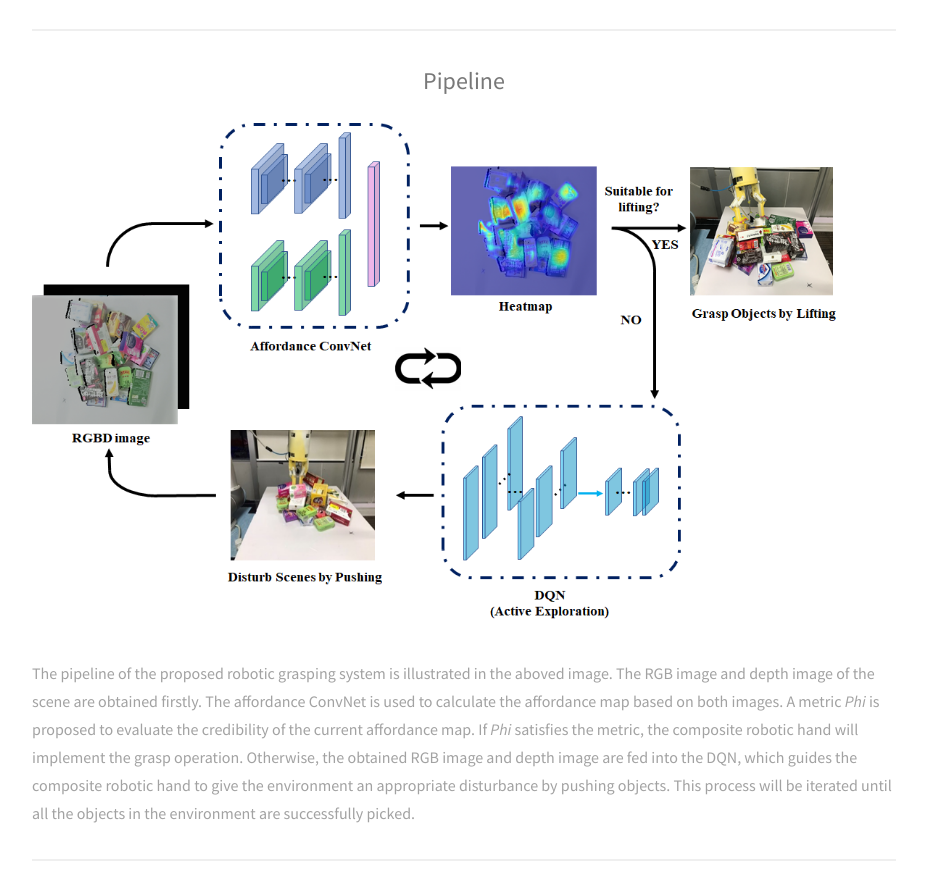
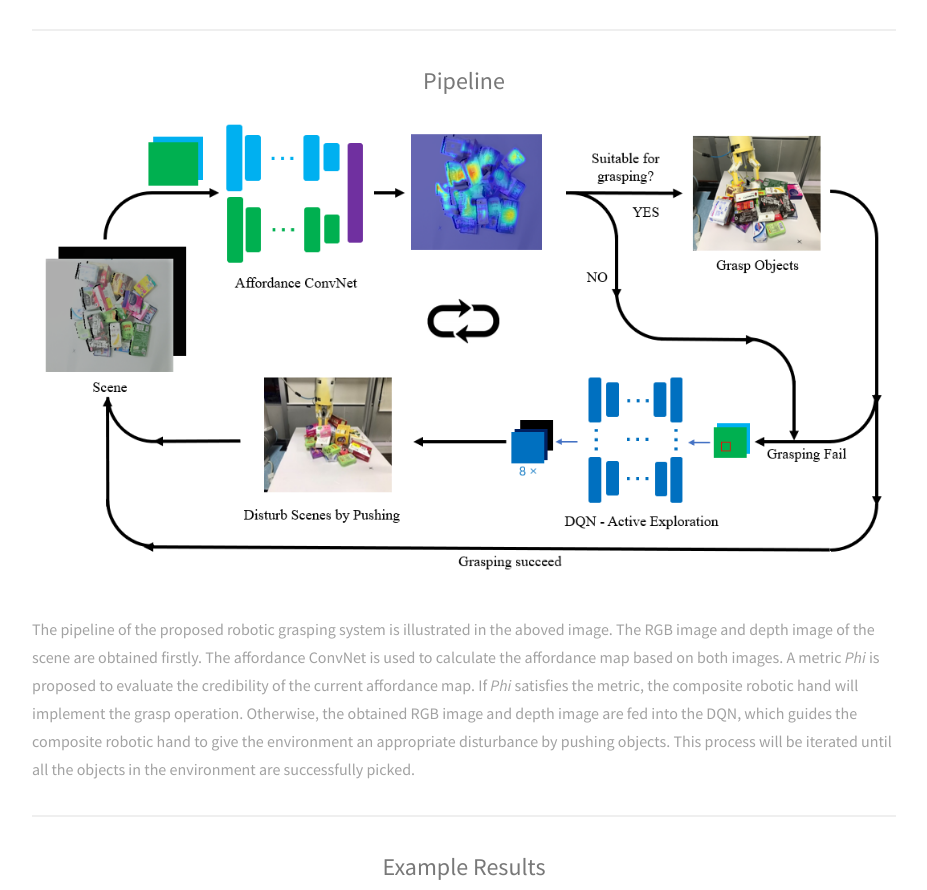
Before and after one commit to kailucs/DeerKK.github.io, a website: page RobotGrasping.html in a window 1280 px wide. Shown: the part 1809-2699 px from the top of the page, without its empty margins (176-1103 px from the left). Drawn offline with Linux system fonts and the light colour scheme; files whose address does not match are found by name.

Commit message:
update pipeline

```diff
--- a/RobotGrasping.html
+++ b/RobotGrasping.html
@@ -139,7 +139,7 @@
 
             <b><h2 style="text-align: center;">Pipeline</h2></b>
 
-            <div class="12u$"><a href=""><span class="image fit"><img src="images/RobotGrasping/pipeline.png" alt=""></span></a></div>
+            <div class="12u$"><a href=""><span class="image fit"><img src="images/RobotGrasping/oursystem.png" alt=""></span></a></div>
 
             <p>
                 The pipeline of the proposed robotic grasping system is
```
Also changed, not shown: images/RobotGrasping/oursystem.png (added).
